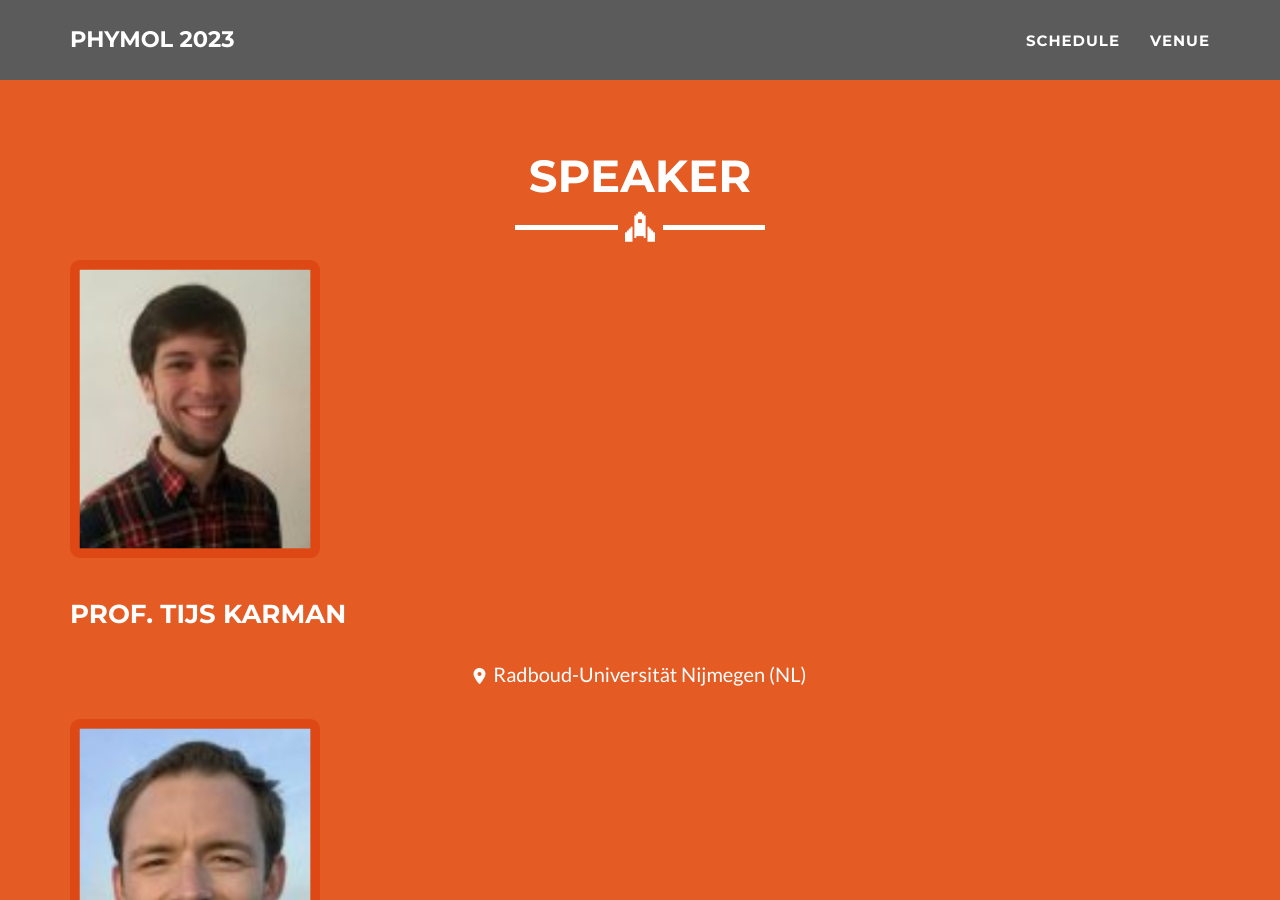
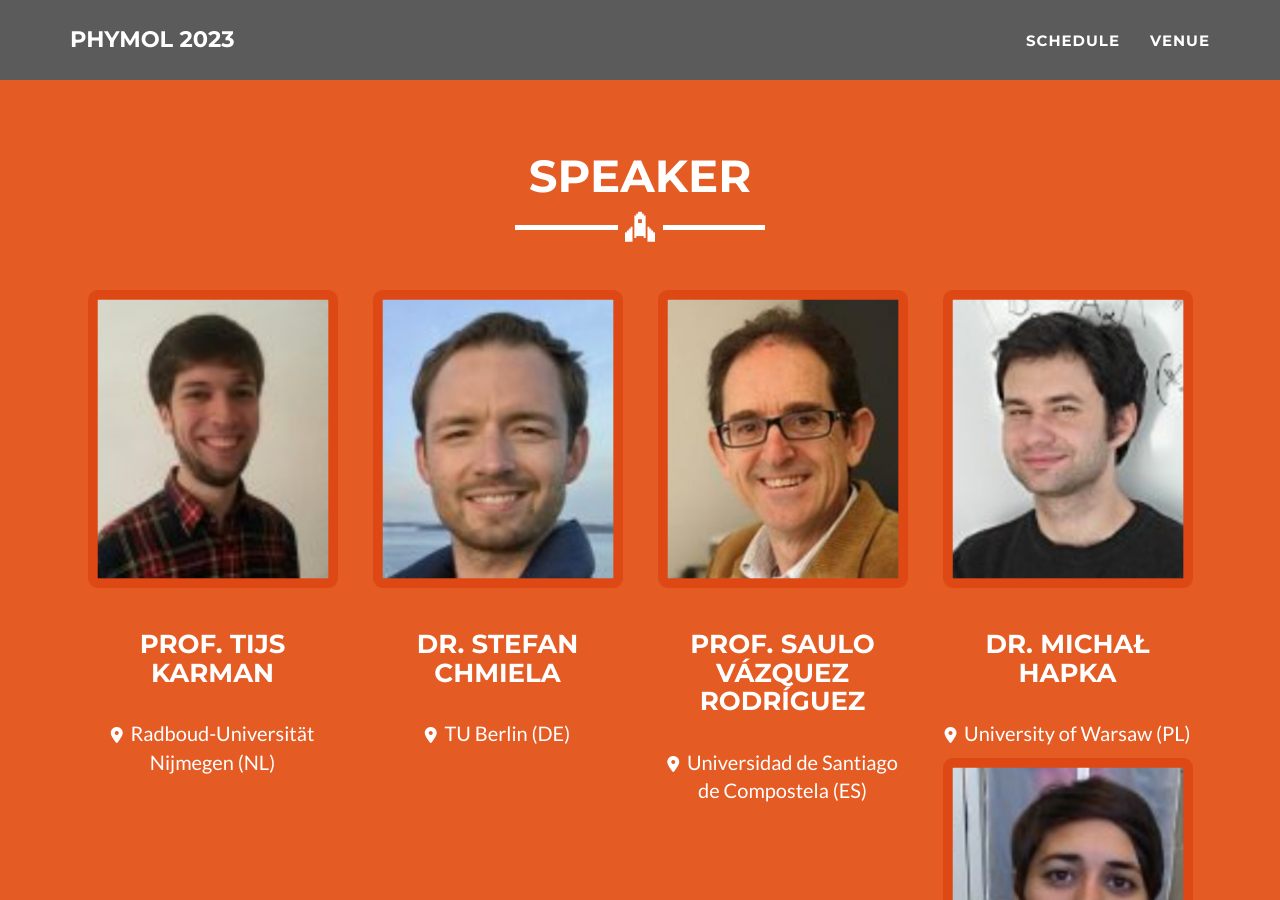
Before and after one commit to phymol/phymol.github.io, a Jekyll site: the page built from _posts/2020-08-04-day1.md, in a window 1280 px wide and 900 px high, scrolled down 1678 px. Built offline with Jekyll 4.4.1, drawn with Linux system fonts in a browser that asks for light colours.

Commit message:
Update speaker.html

```diff
--- a/_includes/speaker.html
+++ b/_includes/speaker.html
@@ -11,15 +11,13 @@
     <div class="portfolio-flex-row">
     {% for ppl in site.categories.speaker %}
       <div class="portfolio-flex-item portfolio-item">
+          <div class="col-lg-3 text-center">
           <img width="250" src="https://raw.githubusercontent.com/phymol/phymol.github.io/main/img/speaker/{{ ppl.img }}" alt="{{ ppl.alt }}"/>
           <br><br>
           <h3>{{ ppl.name }}</h3>
           <br>
-          <center>
-          <p>
-            <i class="fa-solid fa-location-dot" style="font-size:16px;color:#ffffff;"></i>&nbsp {{ ppl.location }}
-          </p>
-          </center>
+          <p><i class="fa-solid fa-location-dot" style="font-size:16px;color:#ffffff;"></i>&nbsp {{ ppl.location }}</p>
+          </div>
       </div>
     {% endfor %}
     </div>
```
